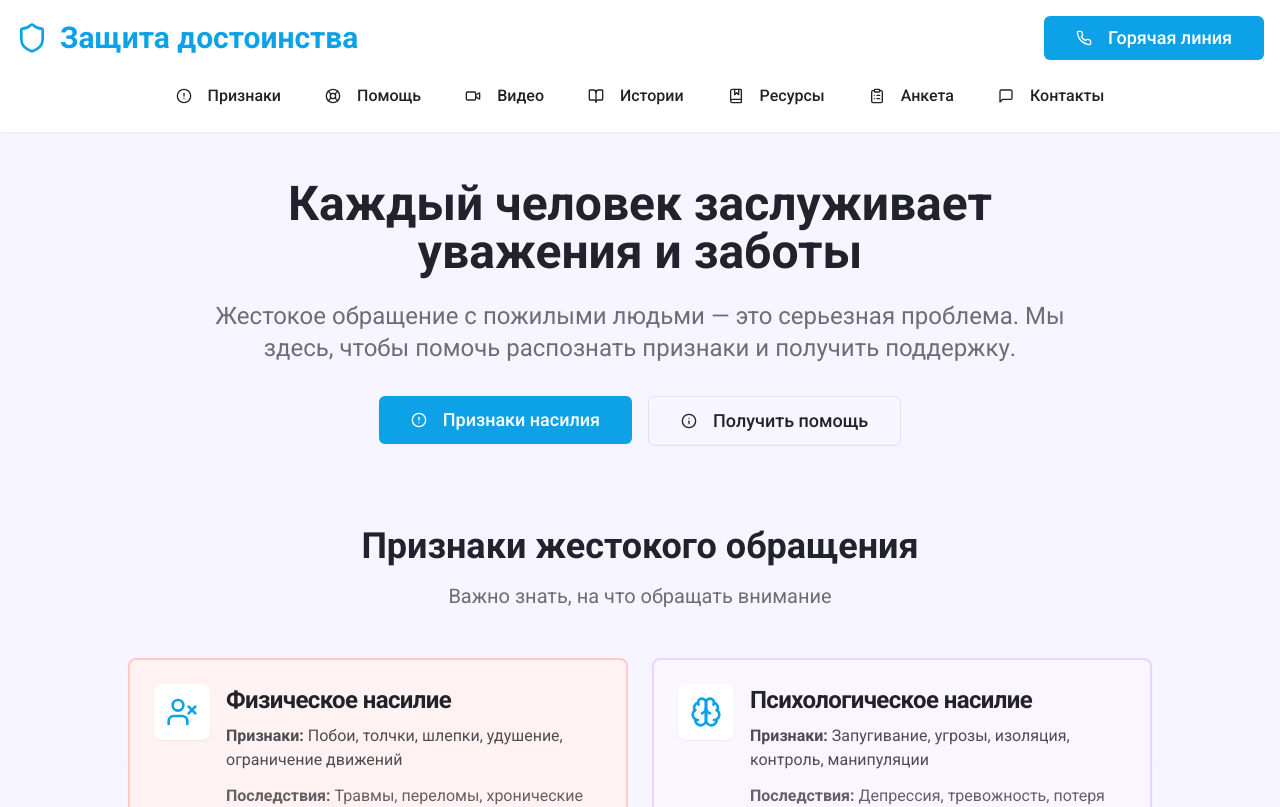
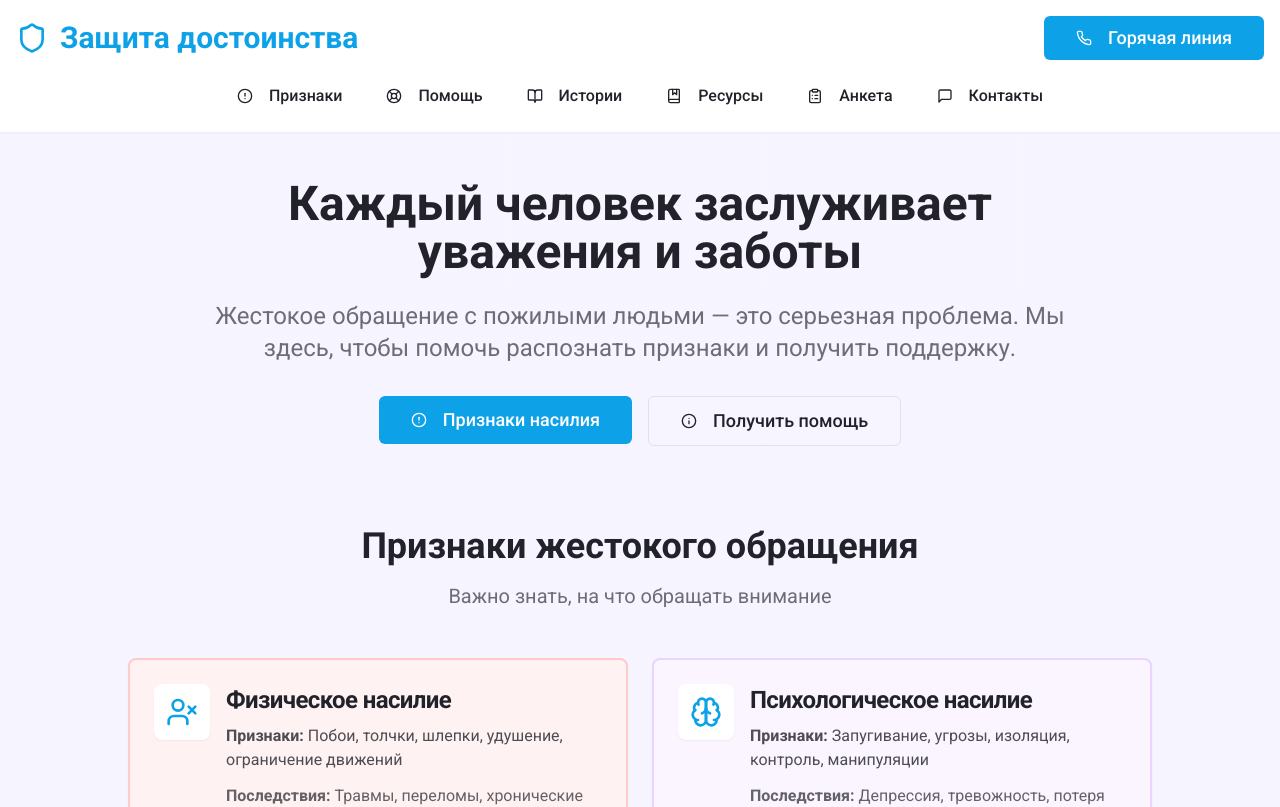
Before and after one commit to pr-poehali-dev/elder-abuse-awareness, a React (Vite) app: page / in a window 1280 px wide. Shown: the top 807 px of the page. Built offline with nearby package versions, Linux system fonts and the light colour scheme.

Commit message:
Удалить видео инструкции

```diff
--- a/src/pages/Index.tsx
+++ b/src/pages/Index.tsx
@@ -115,36 +115,7 @@ const Index = () => {
     { name: 'Психологическая поддержка', contact: '8-800-333-44-34', icon: 'MessageCircle' }
   ];
 
-  const videos = [
-    {
-      title: 'Как распознать признаки жестокого обращения',
-      description: 'Основные индикаторы, на которые важно обратить внимание',
-      duration: '5:30',
-      thumbnail: 'https://images.unsplash.com/photo-1581579438747-1dc8d17bbce4?w=800&q=80',
-      videoId: 'dQw4w9WgXcQ'
-    },
-    {
-      title: 'Первые шаги при обнаружении проблемы',
-      description: 'Пошаговая инструкция действий для помощи близкому человеку',
-      duration: '7:15',
-      thumbnail: 'https://images.unsplash.com/photo-1516574187841-cb9cc2ca948b?w=800&q=80',
-      videoId: 'dQw4w9WgXcQ'
-    },
-    {
-      title: 'Правовая защита пожилых людей',
-      description: 'Какие законы защищают права старшего поколения',
-      duration: '6:45',
-      thumbnail: 'https://images.unsplash.com/photo-1589829545856-d10d557cf95f?w=800&q=80',
-      videoId: 'dQw4w9WgXcQ'
-    },
-    {
-      title: 'Психологическая поддержка для пострадавших',
-      description: 'Как помочь восстановиться после пережитого',
-      duration: '8:20',
-      thumbnail: 'https://images.unsplash.com/photo-1573497491208-6b1acb260507?w=800&q=80',
-      videoId: 'dQw4w9WgXcQ'
-    }
-  ];
+
 
   return (
     <div className="min-h-screen bg-gradient-to-b from-background to-muted/20">
@@ -181,14 +152,7 @@ const Index = () => {
               <Icon name="LifeBuoy" className="mr-2" size={18} />
               Помощь
             </Button>
-            <Button
-              variant="ghost"
-              onClick={() => scrollToSection('videos')}
-              className="text-base"
-            >
-              <Icon name="Video" className="mr-2" size={18} />
-              Видео
-            </Button>
+
             <Button
               variant="ghost"
               onClick={() => scrollToSection('stories')}
@@ -330,45 +294,7 @@ const Index = () => {
           </div>
         </section>
 
-        <section id="videos" className="space-y-8">
-          <div className="text-center mb-12">
-            <h2 className="text-3xl md:text-4xl font-bold mb-4">Видео-инструкции</h2>
-            <p className="text-xl text-muted-foreground max-w-3xl mx-auto">
-              Наглядные руководства для понимания проблемы и способов помощи
-            </p>
-          </div>
-          <div className="grid md:grid-cols-2 gap-8 max-w-6xl mx-auto">
-            {videos.map((video, index) => (
-              <Card
-                key={index}
-                className="overflow-hidden hover:shadow-xl transition-all duration-300 hover:-translate-y-1 animate-scale-in group"
-                style={{ animationDelay: `${index * 100}ms` }}
-              >
-                <div className="relative aspect-video overflow-hidden bg-muted">
-                  <img
-                    src={video.thumbnail}
-                    alt={video.title}
-                    className="w-full h-full object-cover group-hover:scale-105 transition-transform duration-300"
-                  />
-                  <div className="absolute inset-0 bg-black/40 flex items-center justify-center group-hover:bg-black/50 transition-colors">
-                    <div className="w-16 h-16 bg-primary rounded-full flex items-center justify-center group-hover:scale-110 transition-transform">
-                      <Icon name="Play" size={32} className="text-primary-foreground ml-1" />
-                    </div>
-                  </div>
-                  <div className="absolute bottom-3 right-3 bg-black/70 text-white px-3 py-1 rounded text-sm font-medium">
-                    {video.duration}
-                  </div>
-                </div>
-                <CardHeader>
-                  <CardTitle className="text-xl">{video.title}</CardTitle>
-                  <CardDescription className="text-base">
-                    {video.description}
-                  </CardDescription>
-                </CardHeader>
-              </Card>
-            ))}
-          </div>
-        </section>
+
 
         <section id="stories" className="space-y-8">
           <div className="text-center mb-12">
```
